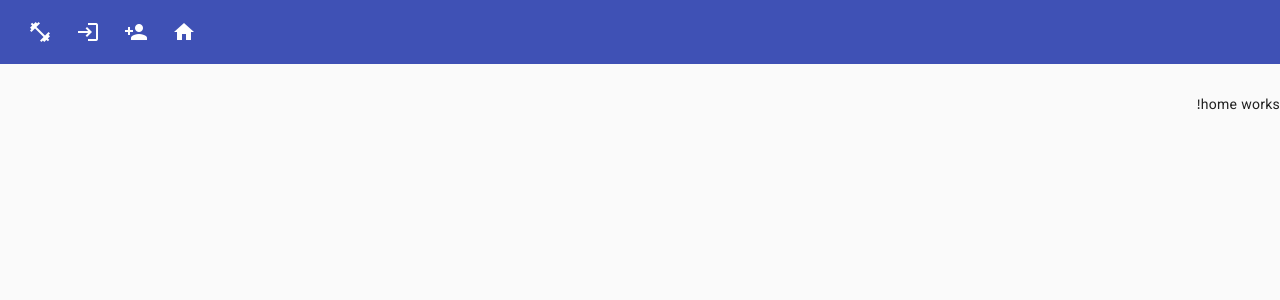
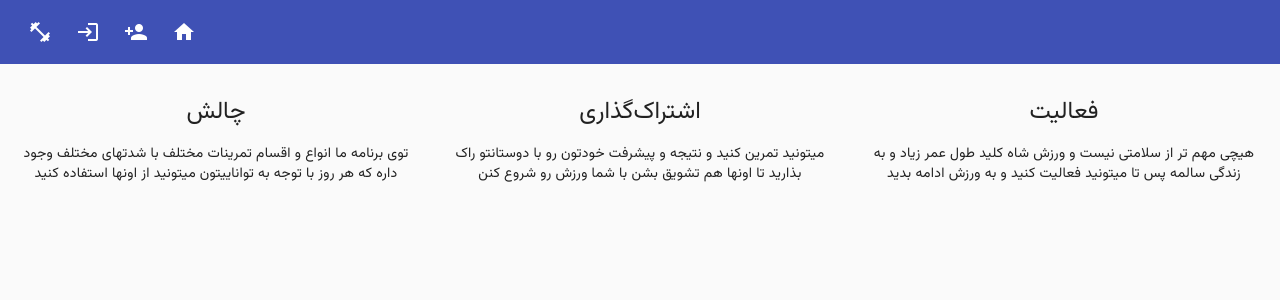
Before and after one commit to RaheleAh77/fitness-app, an Angular app: page /home in a window 1280 px wide. Shown: the top 300 px of the page. Built offline with nearby package versions, Linux system fonts and the light colour scheme.

Commit message:
develope home page and tabs for training page

```diff
--- a/src/app/app.component.css
+++ b/src/app/app.component.css
@@ -7,7 +7,3 @@ mat-sidenav-content {
 mat-sidenav {
   width: 35%;
 }
-
-main {
-  margin-top: 2rem;
-}
--- a/src/app/auth/login/login.component.css
+++ b/src/app/auth/login/login.component.css
@@ -3,6 +3,7 @@ section {
   justify-content: center;
   align-items: center;
   height: 100%;
+  margin-top: 2rem;
 }
 
 form {
--- a/src/app/auth/signup/signup.component.css
+++ b/src/app/auth/signup/signup.component.css
@@ -3,6 +3,7 @@ section {
   justify-content: center;
   align-items: center;
   height: 100%;
+  margin-top: 2rem;
 }
 
 form {
--- a/src/app/home/home.component.css
+++ b/src/app/home/home.component.css
@@ -0,0 +1,27 @@
+.list {
+  text-align: center;
+  display: flex;
+  flex-direction: column;
+  justify-content: center;
+  align-items: center;
+  gap: 1.5rem;
+  padding-inline: 1rem;
+  margin-top: 2rem;
+}
+
+section {
+  display: flex;
+  width: 100%;
+  flex-direction: column;
+  align-items: center;
+}
+
+@media only screen and (min-width: 768px) {
+  .list {
+    flex-direction: row;
+  }
+
+  /* section {
+    width: 25%;
+  } */
+}
--- a/src/app/home/home.component.html
+++ b/src/app/home/home.component.html
@@ -1 +1,23 @@
-<p>home works!</p>
+<div class="list">
+  <section>
+    <h1>فعالیت</h1>
+    <p>
+      هیچی مهم تر از سلامتی نیست و ورزش شاه کلید طول عمر زیاد و به زندگی سالمه
+      پس تا میتونید فعالیت کنید و به ورزش ادامه بدید
+    </p>
+  </section>
+  <section>
+    <h1>اشتراک‌گذاری</h1>
+    <p>
+      میتونید تمرین کنید و نتیجه و پیشرفت خودتون رو با دوستانتو راک بذارید تا
+      اونها هم تشویق بشن با شما ورزش رو شروع کنن
+    </p>
+  </section>
+  <section>
+    <h1>چالش</h1>
+    <p>
+      توی برنامه ما انواع و اقسام تمرینات مختلف با شدتهای مختلف وجود داره که هر
+      روز با توجه به تواناییتون میتونید از اونها استفاده کنید
+    </p>
+  </section>
+</div>
--- a/src/app/training/training.component.html
+++ b/src/app/training/training.component.html
@@ -1 +1,8 @@
-<p>training works!</p>
+<mat-tab-group dynamicHeight>
+  <mat-tab label="تمرین جدید">
+    <app-new-training></app-new-training>
+  </mat-tab>
+  <mat-tab label="تمرینات قبلی">
+    <app-past-training></app-past-training>
+  </mat-tab>
+</mat-tab-group>
--- a/src/styles.css
+++ b/src/styles.css
@@ -14,10 +14,6 @@ body {
   font-family: Roboto, "Helvetica Neue", sans-serif;
 }
 
-.mat-typography {
-  font-family: var(--font-family);
-}
-
 * {
   font-family: var(--font-family);
 }
@@ -25,3 +21,8 @@ body {
 .mat-mdc-input-element::placeholder {
   font-family: var(--font-family);
 }
+
+
+.mat-typography h1 {
+  font-family: var(--font-family);
+}
```
Also changed, not shown: src/app/material.module.ts (+5 -2 lines), src/app/navigation/header/dist/header.component.js (deleted).
